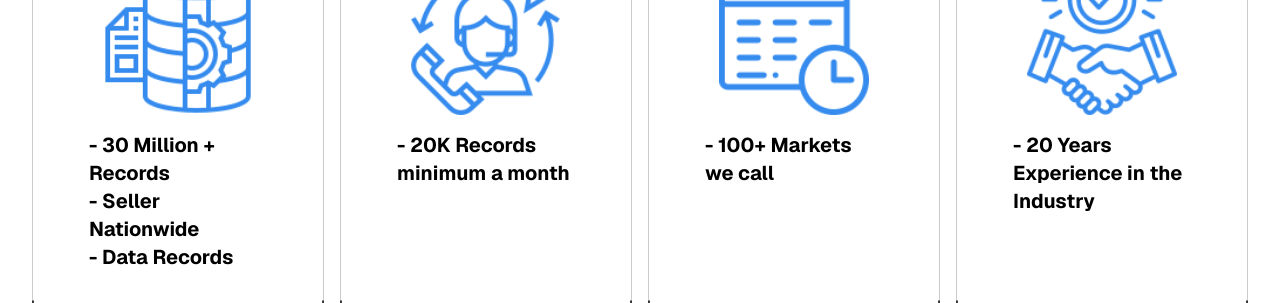
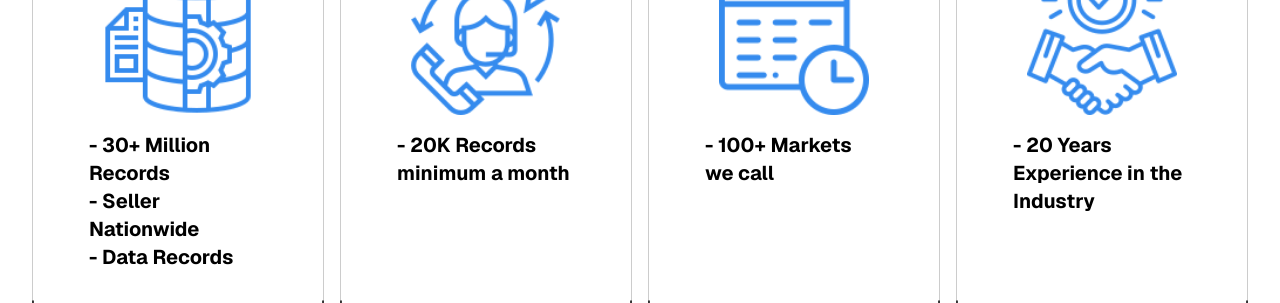
Before and after one commit to deyaxshami/myva, a Next.js app: page / in a window 1280 px wide. Shown: the part 2180-2483 px from the top of the page. Built offline with nearby package versions, Linux system fonts and the light colour scheme.

Commit message:
update wording

```diff
--- a/components/useCanvasEffect.tsx
+++ b/components/useCanvasEffect.tsx
@@ -28,7 +28,7 @@ export function UseCanvasRevealEffect() {
 
                 <Card
                     imageURL={databaseImage}
-                    content={["- 30 Million + Records", "- Seller Nationwide", "- Data Records"]}
+                    content={["- 30+ Million Records", "- Seller Nationwide", "- Data Records"]}
                     icon={<Image src={logo} alt="MyVa Logo" width={150} height={150} />
                     }>
                     <CanvasRevealEffect
```
